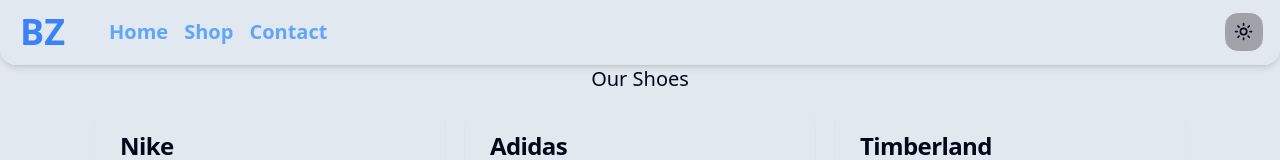
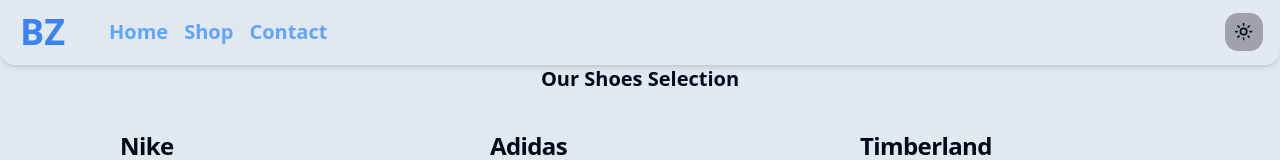
Before and after one commit to richardkanai123/MyShoeStore, a Next.js app: page /Products in a window 1280 px wide. Shown: the top 160 px of the page. Built offline with nearby package versions, Linux system fonts and the light colour scheme.

Commit message:
14.0 update

```diff
--- a/app/Products/page.js
+++ b/app/Products/page.js
@@ -13,7 +13,7 @@
     return (
         <>
 
-            <h1 className="text-xl text-center">Our Shoes</h1>
+            <h1 className="text-xl font-semibold text-center">Our Shoes Selection</h1>
             <div className="grid grid-cols-1 md:grid-cols-2 lg:grid-cols-3 gap-5 pt-4 pb-2">
                 <Suspense fallback={<p>Loading Shoes</p>}>
                     {
--- a/package.json
+++ b/package.json
@@ -16,10 +16,10 @@
     "class-variance-authority": "^0.7.0",
     "clsx": "^2.0.0",
     "lucide-react": "^0.290.0",
-    "next": "14.0.0",
+    "next": "^14.0.1",
     "next-themes": "^0.2.1",
-    "react": "^18",
-    "react-dom": "^18",
+    "react": "^18.2.0",
+    "react-dom": "^18.2.0",
     "react-icons": "^4.11.0",
     "react-toastify": "^9.1.3",
     "tailwind-merge": "^2.0.0",
```
Also changed, not shown: 1 other file (tests, documents, lock files or other folders).
